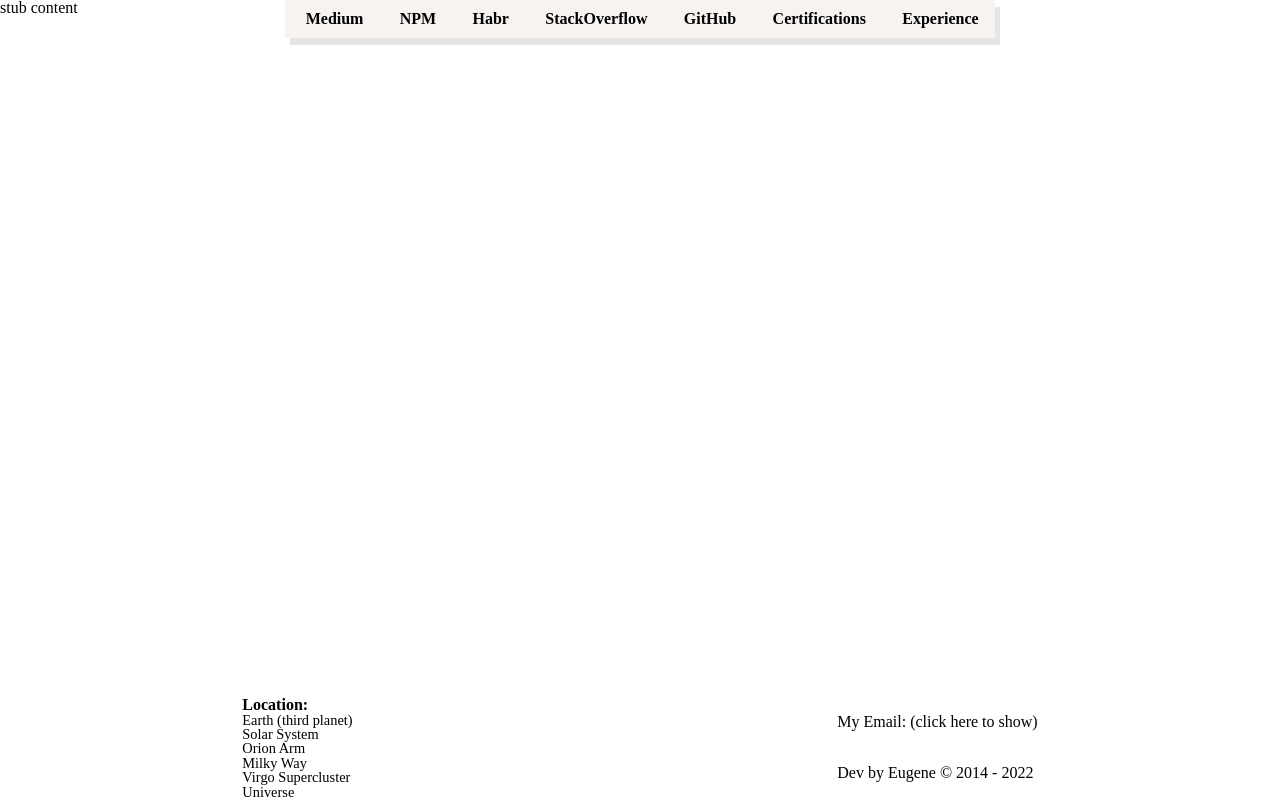
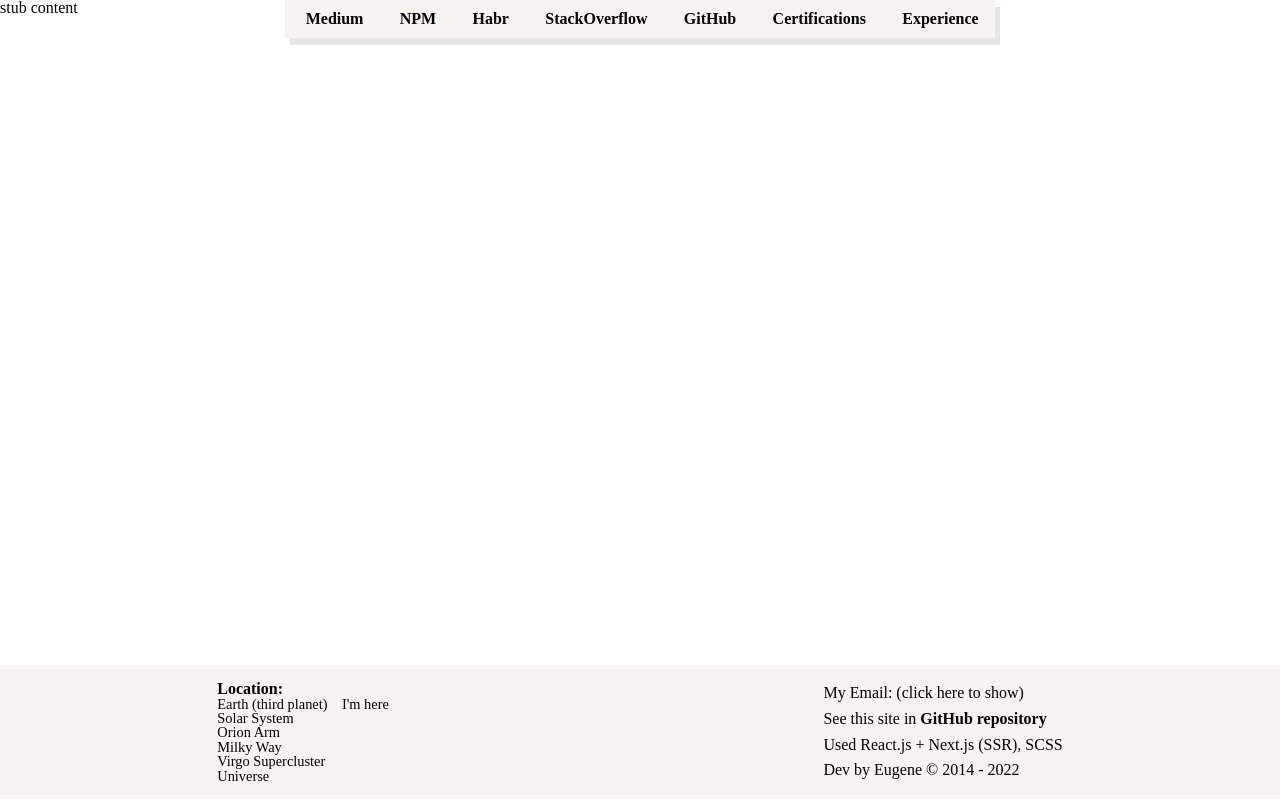
Before and after one commit to it-efrem/it-efrem.com, a Next.js app: page / in a window 1280 px wide. Built offline with nearby package versions, Linux system fonts and the light colour scheme.

Commit message:
Footer style

```diff
--- a/components/Smart/Footer/index.js
+++ b/components/Smart/Footer/index.js
@@ -11,7 +11,11 @@ export default function Footer() {
                 <ul>
                     <li>
                         <i className="fas fa-globe-americas"/>
-                        <span>Earth (third planet)</span>
+                        <span>Earth (third planet)
+                            &nbsp;
+                            <i className="fas fa-long-arrow-alt-left"></i>
+                            &nbsp;
+                            I'm here</span>
                     </li>
                     <li>
                         <i className="far fa-sun"/>
@@ -37,6 +41,11 @@ export default function Footer() {
             </div>
             <div className='location_copy'>
                 <div>My Email: (click here to show)</div>
+                <div>
+                    <span>See this site in </span>
+                    <a href='https://github.com/Evgeny-Bukovski/it-efrem.com' target="_blank">GitHub repository</a>
+                </div>
+                <div>Used React.js + Next.js (SSR), SCSS</div>
                 <div>Dev by Eugene &copy; 2014 - {moment(Date.now()).format('YYYY')}</div>
             </div>
         </footer>
--- a/components/Smart/Footer/style.scss
+++ b/components/Smart/Footer/style.scss
@@ -4,6 +4,8 @@ footer {
   position: absolute;
   bottom: 1px;
   width: 100%;
+  background: #f7f3f1;
+  padding: 1rem 0;
 
   .location {
     &_label {
@@ -20,4 +22,15 @@ footer {
       justify-content: space-around;
     }
   }
+
+  a {
+    color: black;
+    font-weight: bold;
+    padding-bottom: 0.1em;
+    border-bottom: 1px solid transparent;
+
+    &:hover {
+      border-color: black;
+    }
+  }
 }
```
